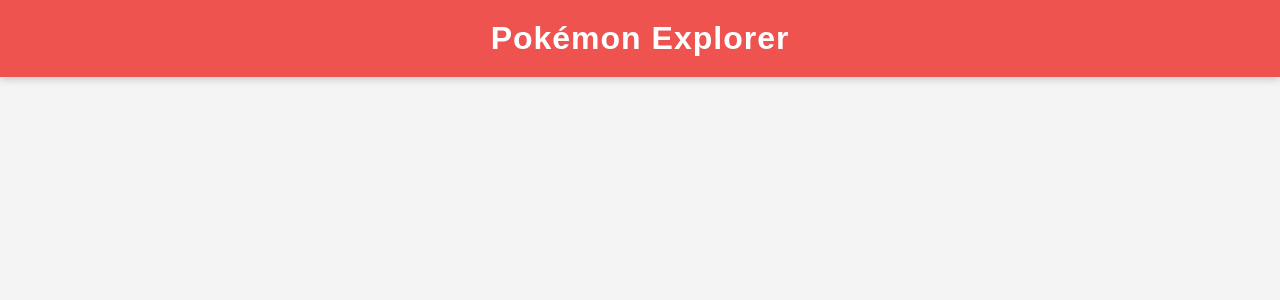
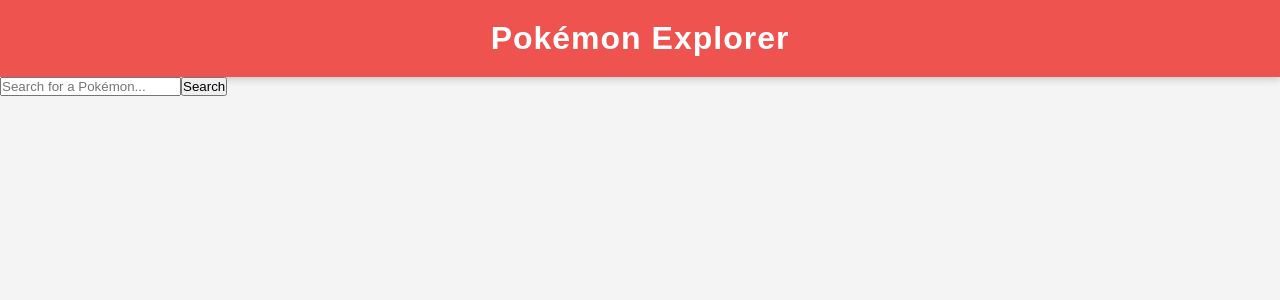
Before and after one commit to Noctis-arch/SBA-320, a React (Vite) app: page / in a window 1280 px wide. Shown: the top 300 px of the page. Built offline with nearby package versions, Linux system fonts and the light colour scheme.

Commit message:
Render SearchBar component

```diff
--- a/src/App.jsx
+++ b/src/App.jsx
@@ -1,9 +1,14 @@
 import Navbar from "./components/Navbar";
+import SearchBar from "./components/SearchBar";
 
 function App() {
   return (
     <>
       <Navbar />
+
+      <main>
+        <SearchBar />
+      </main>
     </>
   );
 }
```
